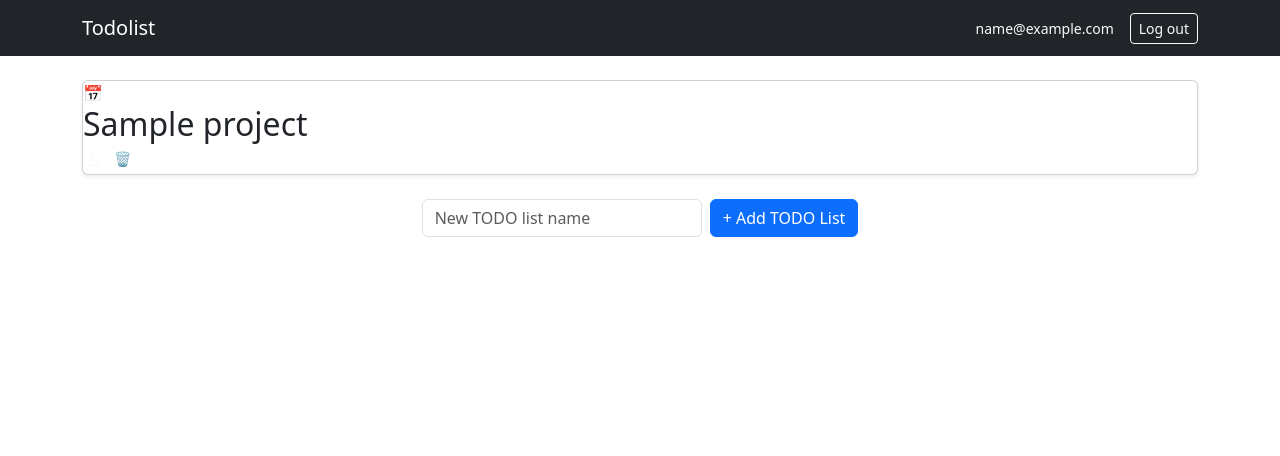
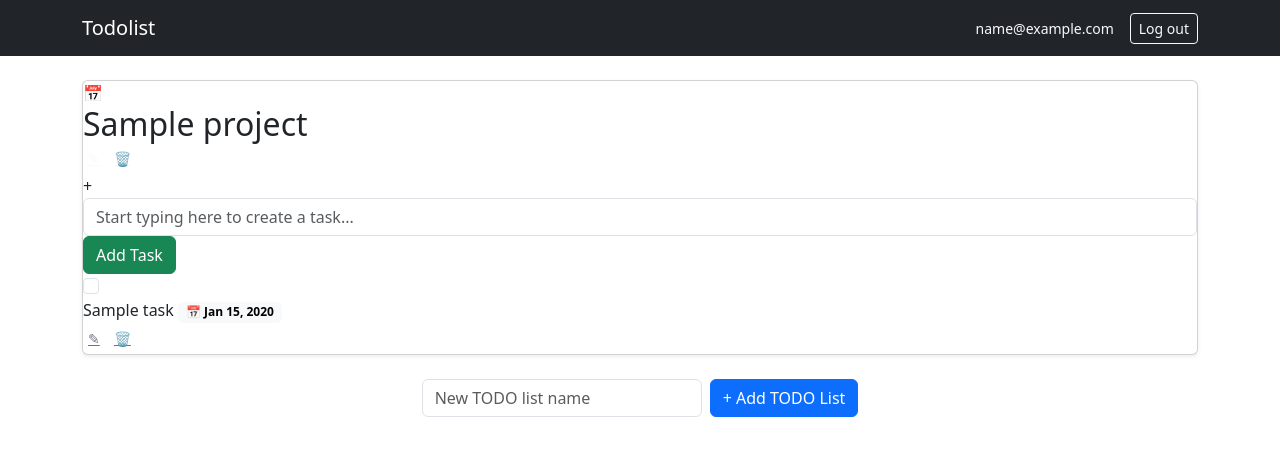
Before and after one commit to Brokerok/todolist, a Django app: page / in a window 1280 px wide. Shown: the top 456 px of the page. Run offline with Django 5.2, Linux system fonts and the light colour scheme; a user stored in the database is signed in; tables that the repository leaves empty hold one stand-in row (values such as "Sample post").

Commit message:
feat(tasks): add CRUD for tasks with HTMX inline edit and toggle
- TaskCreateView (quick-add via single input scoped to a project)
- TaskUpdateView with full form (name, deadline, status)
- TaskRowView returns the read-only row (used by Cancel)
- TaskToggleDoneView flips status and stamps completed_at
- TaskDeleteView with hx-confirm prompt
- Business logic (create/update/toggle/delete) extracted to services.py
- Partials: _task_row, _task_edit_form, _quick_task_form
- _project_card now embeds the task list and quick-add form

```diff
--- a/tasks/urls.py
+++ b/tasks/urls.py
@@ -6,6 +6,7 @@ app_name = "tasks"
 
 urlpatterns = [
     path("", views.ProjectListView.as_view(), name="project_list"),
+    # Projects
     path("projects/", views.ProjectCreateView.as_view(), name="project_create"),
     path(
         "projects/<int:pk>/edit/",
@@ -22,4 +23,18 @@ urlpatterns = [
         views.ProjectDeleteView.as_view(),
         name="project_delete",
     ),
+    # Tasks
+    path(
+        "projects/<int:project_id>/tasks/",
+        views.TaskCreateView.as_view(),
+        name="task_create",
+    ),
+    path("tasks/<int:pk>/edit/", views.TaskUpdateView.as_view(), name="task_update"),
+    path("tasks/<int:pk>/row/", views.TaskRowView.as_view(), name="task_row"),
+    path(
+        "tasks/<int:pk>/toggle/",
+        views.TaskToggleDoneView.as_view(),
+        name="task_toggle",
+    ),
+    path("tasks/<int:pk>/delete/", views.TaskDeleteView.as_view(), name="task_delete"),
 ]
--- a/tasks/views.py
+++ b/tasks/views.py
@@ -1,12 +1,13 @@
 from django.contrib.auth.mixins import LoginRequiredMixin
 from django.http import HttpResponse, HttpResponseRedirect
-from django.shortcuts import render
+from django.shortcuts import get_object_or_404, render
 from django.urls import reverse_lazy
-from django.views.generic import CreateView, DeleteView, ListView, UpdateView
+from django.views import View
+from django.views.generic import CreateView, DeleteView, DetailView, ListView, UpdateView
 
 from . import services
-from .forms import ProjectForm
-from .models import Project
+from .forms import ProjectForm, QuickTaskForm, TaskForm
+from .models import Project, Task
 
 
 class OwnerScopedMixin(LoginRequiredMixin):
@@ -14,6 +15,11 @@ class OwnerScopedMixin(LoginRequiredMixin):
 
     def get_queryset(self):
         return self.model.objects.for_user(self.request.user)
+
+
+# ---------------------------------------------------------------------------
+# Projects
+# ---------------------------------------------------------------------------
 
 
 class ProjectListView(LoginRequiredMixin, ListView):
@@ -84,12 +90,12 @@ class ProjectUpdateView(OwnerScopedMixin, UpdateView):
         return HttpResponseRedirect(reverse_lazy("tasks:project_list"))
 
 
-class ProjectHeaderView(OwnerScopedMixin, UpdateView):
+class ProjectHeaderView(OwnerScopedMixin, DetailView):
     """Return the read-only header row (used to cancel inline editing)."""
 
     model = Project
-    fields: list[str] = []
     template_name = "tasks/_project_header.html"
+    context_object_name = "project"
     http_method_names = ["get"]
 
 
@@ -103,3 +109,101 @@ class ProjectDeleteView(OwnerScopedMixin, DeleteView):
         if self.request.htmx:
             return HttpResponse(status=200)
         return HttpResponseRedirect(self.success_url)
+
+
+# ---------------------------------------------------------------------------
+# Tasks
+# ---------------------------------------------------------------------------
+
+
+class TaskCreateView(LoginRequiredMixin, CreateView):
+    model = Task
+    form_class = QuickTaskForm
+    http_method_names = ["post"]
+
+    def setup(self, request, *args, **kwargs):
+        super().setup(request, *args, **kwargs)
+        self.project = None
+        if request.user.is_authenticated:
+            self.project = get_object_or_404(
+                Project.objects.for_user(request.user),
+                pk=kwargs["project_id"],
+            )
+
+    def form_valid(self, form):
+        self.object = services.create_task(
+            project=self.project,
+            name=form.cleaned_data["name"],
+        )
+        if self.request.htmx:
+            return render(self.request, "tasks/_task_row.html", {"task": self.object})
+        return HttpResponseRedirect(reverse_lazy("tasks:project_list"))
+
+    def form_invalid(self, form):
+        if self.request.htmx:
+            return render(
+                self.request,
+                "tasks/_quick_task_form.html",
+                {"project": self.project, "form": form},
+                status=400,
+            )
+        return HttpResponseRedirect(reverse_lazy("tasks:project_list"))
+
+
+class TaskUpdateView(OwnerScopedMixin, UpdateView):
+    model = Task
+    form_class = TaskForm
+    template_name = "tasks/_task_edit_form.html"
+    http_method_names = ["get", "post"]
+
+    def form_valid(self, form):
+        self.object = services.update_task(
+            task=self.object,
+            name=form.cleaned_data["name"],
+            deadline=form.cleaned_data["deadline"],
+            status=form.cleaned_data["status"],
+        )
+        if self.request.htmx:
+            return render(self.request, "tasks/_task_row.html", {"task": self.object})
+        return HttpResponseRedirect(reverse_lazy("tasks:project_list"))
+
+    def form_invalid(self, form):
+        if self.request.htmx:
+            return render(
+                self.request,
+                "tasks/_task_edit_form.html",
+                {"form": form, "task": self.object},
+                status=400,
+            )
+        return HttpResponseRedirect(reverse_lazy("tasks:project_list"))
+
+
+class TaskRowView(OwnerScopedMixin, DetailView):
+    """Return the read-only task row (used to cancel inline editing)."""
+
+    model = Task
+    template_name = "tasks/_task_row.html"
+    context_object_name = "task"
+    http_method_names = ["get"]
+
+
+class TaskToggleDoneView(LoginRequiredMixin, View):
+    http_method_names = ["post"]
+
+    def post(self, request, pk, *args, **kwargs):
+        task = get_object_or_404(Task.objects.for_user(request.user), pk=pk)
+        task = services.toggle_task_done(task=task)
+        if request.htmx:
+            return render(request, "tasks/_task_row.html", {"task": task})
+        return HttpResponseRedirect(reverse_lazy("tasks:project_list"))
+
+
+class TaskDeleteView(OwnerScopedMixin, DeleteView):
+    model = Task
+    http_method_names = ["post", "delete"]
+
+    def form_valid(self, form):
+        services.delete_task(task=self.object)
+        if self.request.htmx:
+            return HttpResponse(status=200)
+        return HttpResponseRedirect(reverse_lazy("tasks:project_list"))
--- a/templates/tasks/_project_card.html
+++ b/templates/tasks/_project_card.html
@@ -2,6 +2,11 @@
     {% include "tasks/_project_header.html" with project=project %}
 
     <div class="project-tasks" id="project-tasks-{{ project.pk }}">
-        {# Task list and quick-add form land here in the next step. #}
+        {% include "tasks/_quick_task_form.html" with project=project %}
+        <div class="task-list">
+            {% for task in project.tasks.all %}
+                {% include "tasks/_task_row.html" with task=task %}
+            {% endfor %}
+        </div>
     </div>
 </article>
--- /dev/null
+++ b/templates/tasks/_quick_task_form.html
@@ -0,0 +1,20 @@
+<form class="task-quick-add"
+      id="task-quick-form-{{ project.pk }}"
+      hx-post="{% url 'tasks:task_create' project.pk %}"
+      hx-target="#project-tasks-{{ project.pk }} .task-list"
+      hx-swap="beforeend"
+      hx-on::after-request="if(event.detail.successful){this.reset();}">
+    {% csrf_token %}
+    <span class="quick-add-icon" aria-hidden="true">+</span>
+    <input type="text"
+           name="name"
+           class="form-control{% if form.name.errors %} is-invalid{% endif %}"
+           placeholder="Start typing here to create a task..."
+           maxlength="200"
+           required
+           autocomplete="off">
+    <button type="submit" class="btn btn-success">Add Task</button>
+</form>
+{% if form.name.errors %}
+    <div class="text-danger small mt-1">{{ form.name.errors|join:", " }}</div>
+{% endif %}
--- /dev/null
+++ b/templates/tasks/_task_row.html
@@ -0,0 +1,43 @@
+<div class="task-row{% if task.is_done %} task-done{% endif %}" id="task-row-{{ task.pk }}">
+    <form class="task-toggle"
+          hx-post="{% url 'tasks:task_toggle' task.pk %}"
+          hx-target="#task-row-{{ task.pk }}"
+          hx-swap="outerHTML">
+        {% csrf_token %}
+        <input type="checkbox"
+               name="done"
+               class="form-check-input"
+               aria-label="Mark task as done"
+               {% if task.is_done %}checked{% endif %}
+               onchange="this.form.requestSubmit()">
+    </form>
+
+    <div class="task-body">
+        <span class="task-name">{{ task.name }}</span>
+        {% if task.deadline %}
+            <span class="task-deadline badge text-bg-light">
+                &#128197; {{ task.deadline|date:"M j, Y" }}
+            </span>
+        {% endif %}
+    </div>
+
+    <div class="task-actions">
+        <button type="button"
+                class="btn btn-sm btn-link p-1 text-secondary"
+                aria-label="Edit task"
+                hx-get="{% url 'tasks:task_update' task.pk %}"
+                hx-target="#task-row-{{ task.pk }}"
+                hx-swap="outerHTML">
+            &#9998;
+        </button>
+        <button type="button"
+                class="btn btn-sm btn-link p-1 text-secondary"
+                aria-label="Delete task"
+                hx-post="{% url 'tasks:task_delete' task.pk %}"
+                hx-target="#task-row-{{ task.pk }}"
+                hx-swap="delete"
+                hx-confirm="Delete task '{{ task.name }}'?">
+            &#128465;
+        </button>
+    </div>
+</div>
```
Also changed, not shown: tasks/services.py (+59 -1 lines), templates/tasks/_task_edit_form.html (added, +48 -0 lines).
